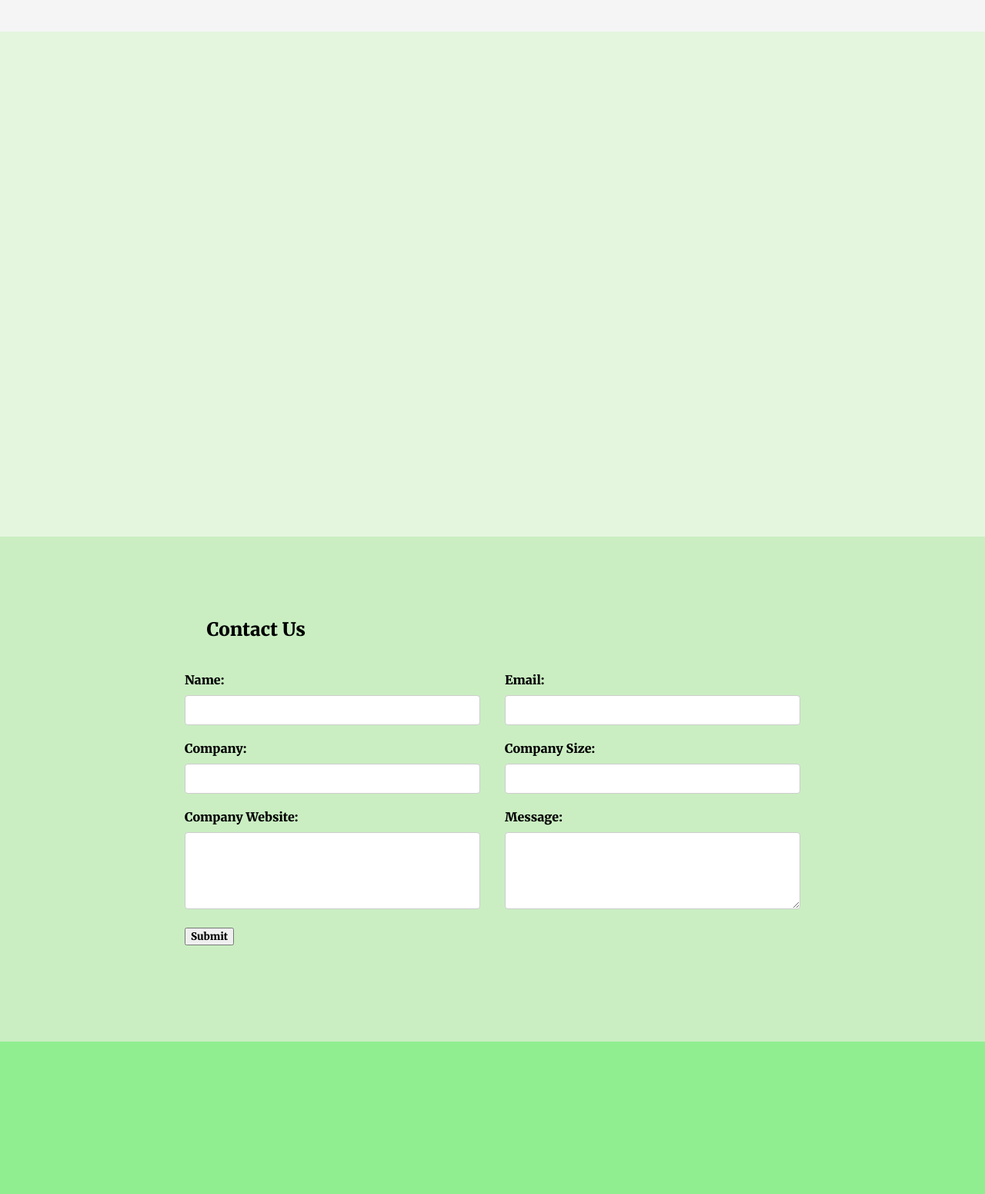
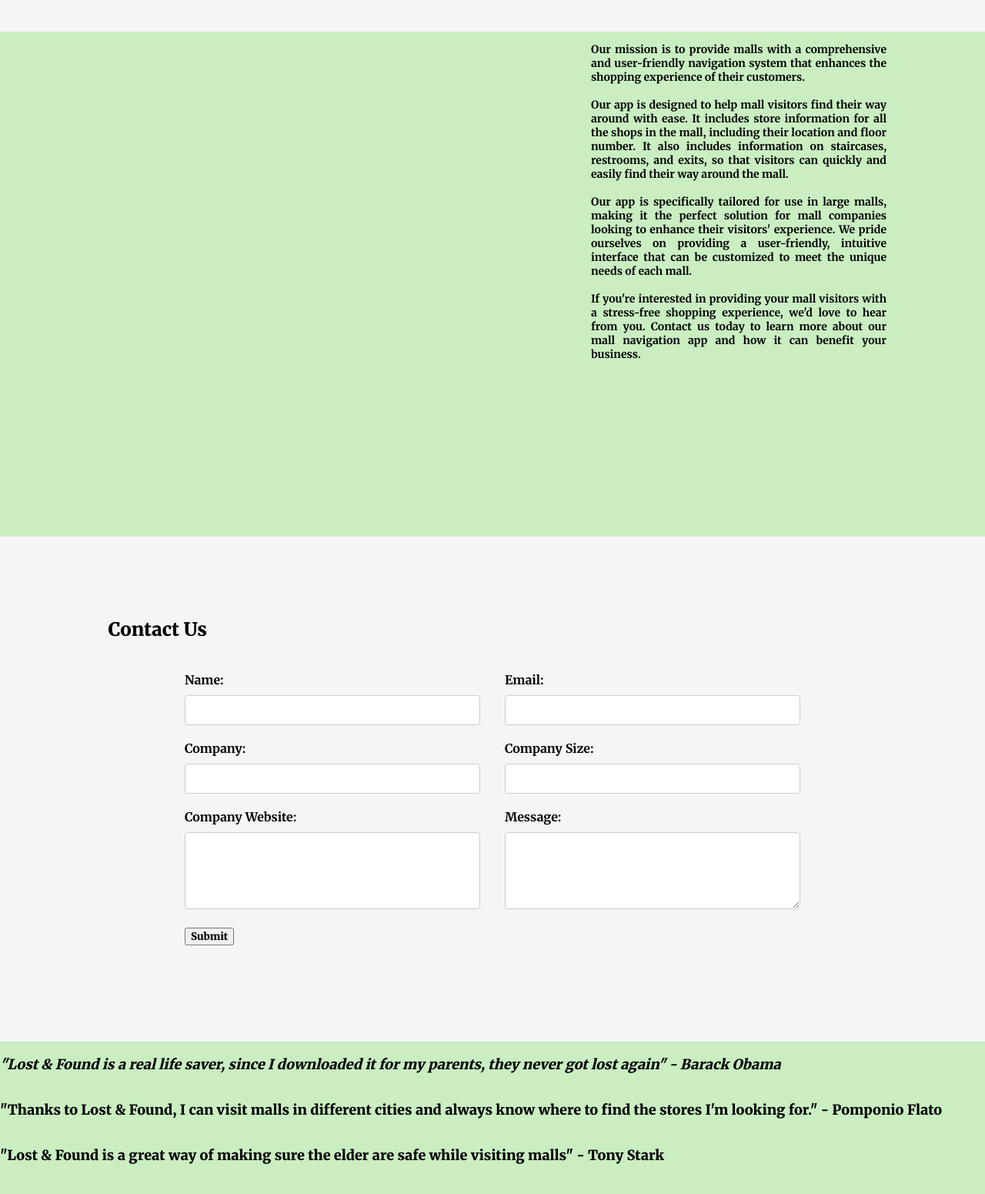
Before and after one commit to fran2007-k/Hackathon-GPS, a plain HTML site: page index.html in a window 1280 px wide. Shown: the part 759-2310 px from the top of the page at 77% size. Drawn offline with Linux system fonts and the light colour scheme.

Commit message:
id ont remember the changes, probably changed reviews and about

```diff
--- a/index.html
+++ b/index.html
@@ -8,13 +8,16 @@
   <link href="style.css" rel="stylesheet" type="text/css" />
   <link rel="preconnect" href="https://fonts.googleapis.com">
   <link rel="preconnect" href="https://fonts.gstatic.com" crossorigin>
-  <link href="https://fonts.googleapis.com/css2?family=Merriweather:wght@300;900&display=swap" rel="stylesheet">
+  <link href="https://fonts.googleapis.com/css2?family=Merriweather:wght@300;700;900&display=swap" rel="stylesheet">
 </head>
 
 <body>
   <header>
-    <img id="logo" src="logo.jpg" alt="Logo"/>
+    <a href="."><img id="logo" src="logo.jpg" alt="Logo"/></a>
     <div id="header">
+      <div id="coloredLine1"></div>
+      <div id="coloredLine2"></div>
+      <div id="coloredLine3"></div>
     <h1>Lost & Found</h1>
     <h3>A GPS for Malls</h3>
     <div id="alinks">
@@ -33,9 +36,23 @@
       <br>Implement Lost & Found.</h1>
       <p>Never let old shoppers get lost again.</p>
     </div>
+    <img src="illa.jpeg"></img>
   </section>
   <section id="about">
     <div id="aboutlink" class="link"></div>
+    <div class="sectionContent">
+    <p>Our mission is to provide malls with a comprehensive and user-friendly navigation system that enhances the shopping experience of their customers.
+<br>
+<br>
+Our app is designed to help mall visitors find their way around with ease. It includes store information for all the shops in the mall, including their location and floor number. It also includes information on staircases, restrooms, and exits, so that visitors can quickly and easily find their way around the mall.
+<br>
+<br>
+Our app is specifically tailored for use in large malls, making it the perfect solution for mall companies looking to enhance their visitors' experience. We pride ourselves on providing a user-friendly, intuitive interface that can be customized to meet the unique needs of each mall.
+<br>
+<br>
+If you're interested in providing your mall visitors with a stress-free shopping experience, we'd love to hear from you. Contact us today to learn more about our mall navigation app and how it can benefit your business.
+</p>
+    </div>
   </section>
   <section id="contact">
     <div id="contactlink" class="link"></div>
@@ -72,6 +89,11 @@
   </section>
   <section id="reviews">
     <div id="reviewslink" class="link"></div>
+    <div class="sectionContent">
+     <i><p class="quotes">"Lost & Found is a real life saver, since I downloaded it for my parents, they never got lost again" - Barack Obama</p></i>
+      <p class="quotes">"Thanks to Lost & Found, I can visit malls in different cities and always know where to find the stores I'm looking for." - Pomponio Flato</p>
+      <p class="quotes">"Lost & Found is a great way of making sure the elder are safe while visiting malls" - Tony Stark</p>
+    </div>
   </section>
   <script src="script.js"></script>
 </body>
--- a/style.css
+++ b/style.css
@@ -14,6 +14,7 @@ html {
 
 body {
   margin: 0;
+  aspect-ratio: 4 / 3;
 }
 
 header {
@@ -57,7 +58,6 @@ header {
   font-size: large;
   text-decoration: none;
   color: black;
-  font-family: Lato;
   font-weight: 900;
 }
 
@@ -72,7 +72,7 @@ section {
 
 .link {
   position: relative;
-  top: -10vh;
+  top: -18vh;
   left: 0;
 }
 
@@ -81,13 +81,13 @@ section {
   margin-top: 18vh;
 }
 #about {
-  background-color: #e5f6df;
+  background-color: #caeec2;
 }
 #contact {
-  background-color: #caeec2;
+  background-color: #f5f5f5
 }
 #reviews {
-  background-color: #90ee91;
+  background-color: #caeec2;
 }
 
 form {
@@ -145,7 +145,7 @@ form textarea {
 
 #contactform h1 {
   margin-top: 0;
-  margin-left: 21vw;
+  margin-left: 11vw;
 }
 
 #contactform {
@@ -154,3 +154,32 @@ form textarea {
   left: 50%;
   transform: translate(-50%, -50%);
 }
+
+#about .sectionContent {
+  display: flex;
+  align-items: center;
+}
+
+#about p {
+  margin-left: 60%;
+  margin-right: 10%;
+  text-align: justify;
+  font-weight: 700;
+  font-size: 14px;
+}
+
+#reviews .sectionContent {
+  display: flex;
+  flex-direction: column;
+  justify-content: space-around;
+}
+
+#reviews .quotes {
+}
+
+#home img {
+  height: 75%;
+  width: auto;
+  margin-left: 15%;
+  margin-right: 20%;
+}
```
Also changed, not shown: illa.jpeg (added), mano.png (added).
